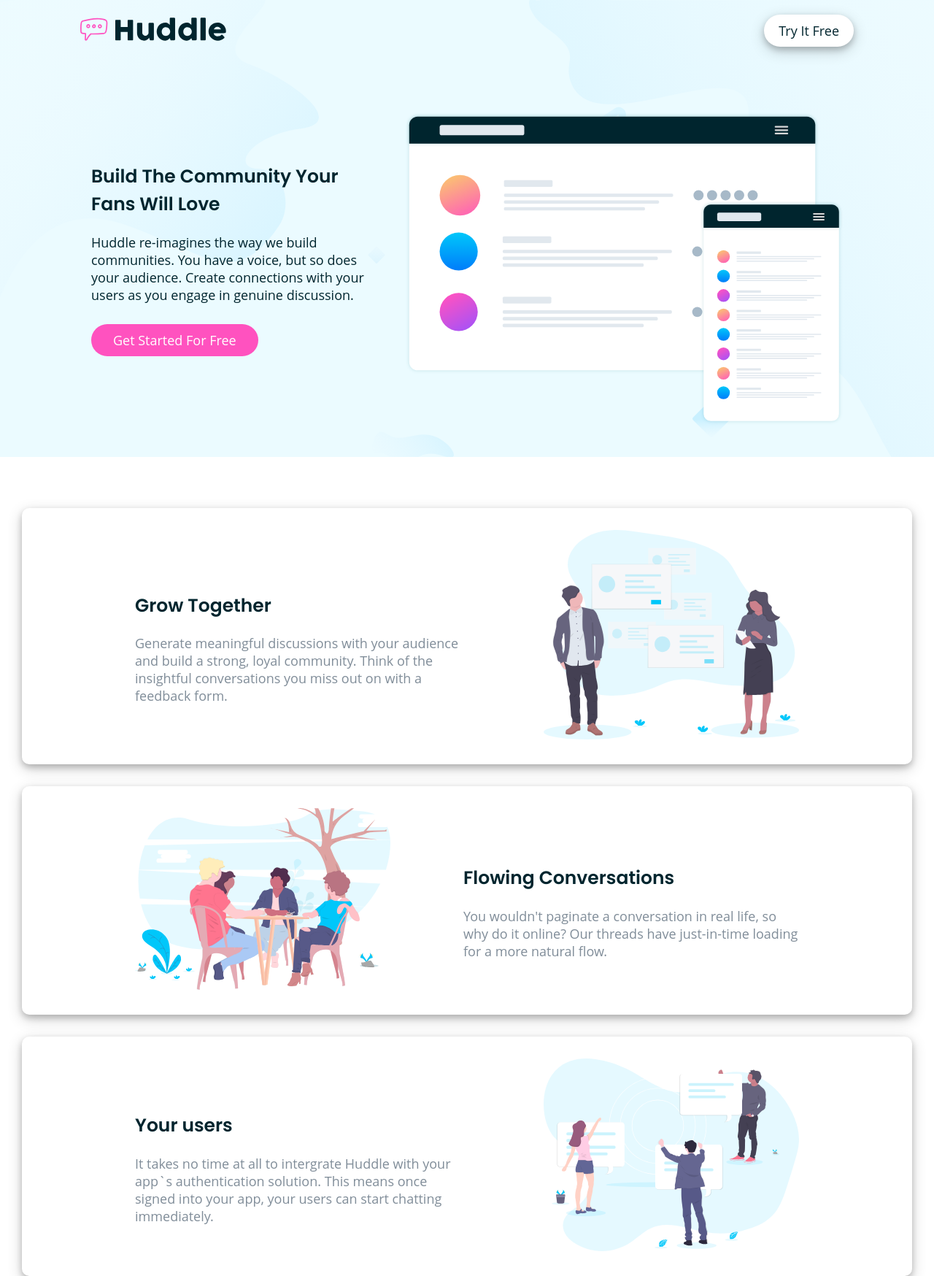
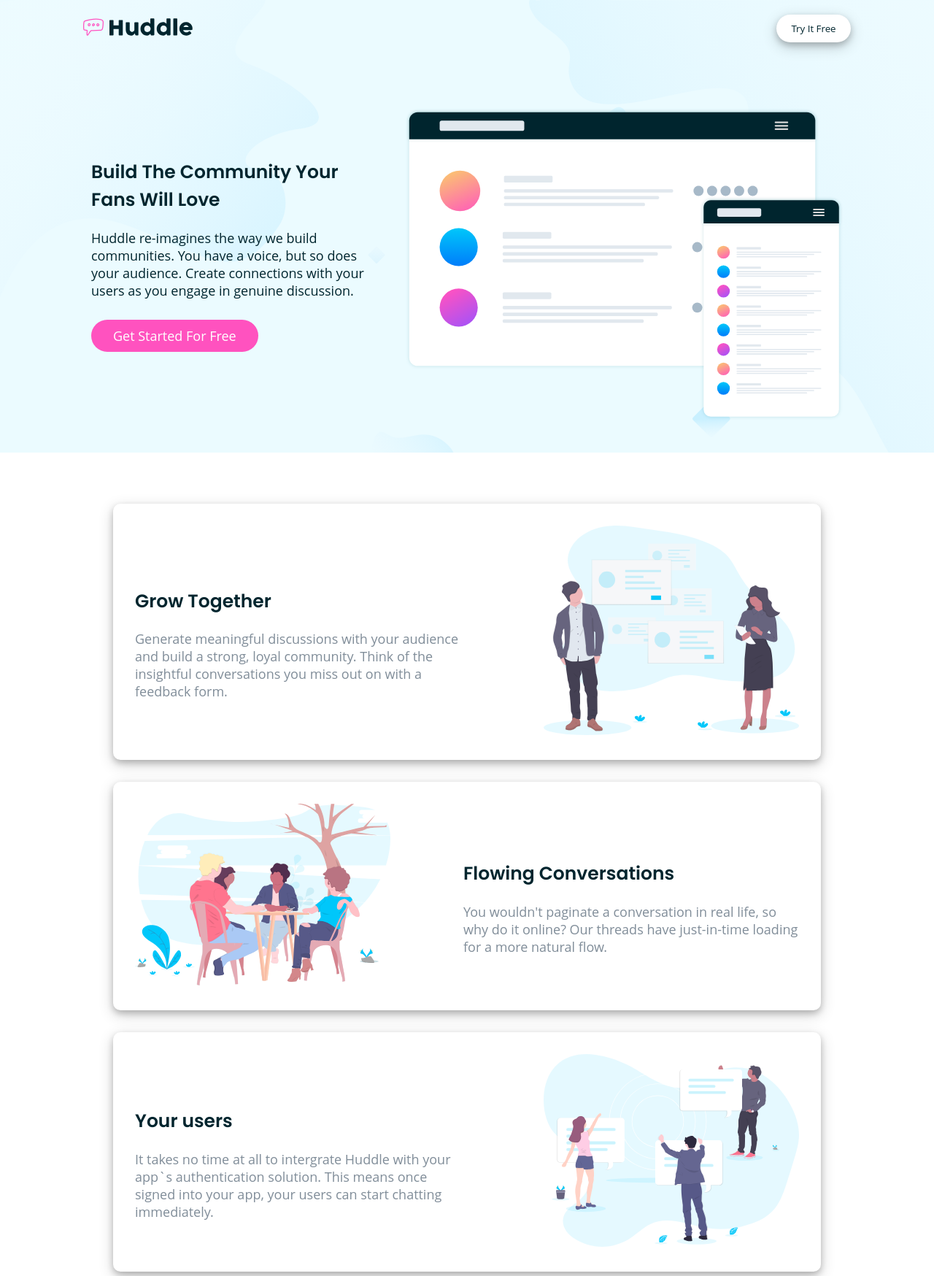
Before and after one commit to fidexcode/Huddle-landing-page, a plain HTML site: page index.html in a window 1280 px wide. Shown: the top 1748 px of the page at 73% size. Drawn offline with nearby package versions, Linux system fonts and the light colour scheme.

Commit message:
done working on the responsiveness

```diff
--- a/index.html
+++ b/index.html
@@ -13,12 +13,12 @@
       rel="stylesheet"
       href="https://cdn.jsdelivr.net/npm/bootstrap-icons@1.11.3/font/bootstrap-icons.min.css"
     />
-    <!--<link
+    <link
       rel="icon"
       type="image/png"
       sizes="32x32"
       href="./images/favicon-32x32.png"
-    />-->
+    />
     <link rel="stylesheet" href="styles.css" />
     <title>
       Frontend Mentor | Huddle landing page with alternating feature blocks
@@ -27,7 +27,7 @@
   <body>
     <header>
       <div class="navbar">
-        <div class="logo"><img src="images/logo.svg" alt="" /></div>
+        <div class="logo"><img src="images/logo.svg" alt="logo" /></div>
         <div><button class="free-btn">Try It Free</button></div>
       </div>
       <article>
--- a/styles.css
+++ b/styles.css
@@ -1,15 +1,10 @@
-body {
-  margin: 0;
-  padding: 0;
-  box-sizing: border-box;
-  background-color: #fff;
-}
 :root {
   /*Colors*/
   --pink: hsl(322, 100%, 66%);
   --Very-Pale-Cyan: hsl(193, 100%, 96%);
   --Very-Dark-Cyan: hsl(192, 100%, 9%);
   --Grayish-Blue: hsl(208, 11%, 55%);
+  --white: #fff;
 
   /*Typography*/
   --h-font-size: 25px;
@@ -18,6 +13,12 @@ body {
   --b-font-family: "Open Sans", sans-serif;
   --b-weights: 400, 700;
   --b-font-size: 18px;
+}
+body {
+  margin: 0;
+  padding: 0;
+  box-sizing: border-box;
+  background-color: var(--white);
 }
 
 header {
@@ -38,7 +39,7 @@ header {
   padding: 10px 20px;
   font-family: var(--b-font-family);
   font-weight: var(--b-weights);
-  background-color: #fff;
+  background-color: var(--white);
   border: none;
   border-radius: 30px;
   color: var(--Very-Dark-Cyan);
@@ -71,7 +72,7 @@ article {
 .section-1 button {
   border: none;
   outline: none;
-  color: #fff;
+  color: var(--white);
   border-radius: 30px;
   padding: 10px 30px;
   margin-top: 10px;
@@ -85,7 +86,8 @@ article {
 }
 main {
   padding: 20px;
-  /*margin-bottom: 100px;*/
+  display: grid;
+  justify-content: center;
 }
 .section {
   display: grid;
@@ -93,7 +95,7 @@ main {
   border-radius: 10px;
   padding: 30px;
   margin-top: 30px;
-  background-color: #fff;
+  background-color: var(--white);
   box-shadow:
     0 4px 8px 0 rgba(0, 0, 0, 0.2),
     0 6px 20px 0 rgba(0, 0, 0, 0.19);
@@ -123,6 +125,7 @@ main {
   display: grid;
   justify-content: center;
   bottom: -110px;
+  z-index: 1;
 }
 .section-1 {
   display: grid;
@@ -130,7 +133,7 @@ main {
   text-align: center;
   padding: 10px;
   border-radius: 10px;
-  background-color: #fff;
+  background-color: var(--white);
   box-shadow:
     0 4px 8px 0 rgba(0, 0, 0, 0.2),
     0 6px 20px 0 rgba(0, 0, 0, 0.19);
@@ -143,7 +146,7 @@ main {
   line-height: 30px;
 }
 .socials .bi {
-  border: 1px solid #fff;
+  border: 1px solid var(--white);
   padding: 10px;
   border-radius: 50%;
   margin: 10px;
@@ -152,14 +155,14 @@ footer {
   font-family: var(--b-font-family);
   /*font-size: var(--b-font-size);*/
   background-color: var(--Very-Dark-Cyan);
-  color: #fff;
+  color: var(--white);
   padding: 20px;
 }
 .info {
   margin-top: 160px;
 }
 .my-svg {
-  fill: #fff;
+  fill: var(--white);
 }
 .location,
 .phone,
@@ -175,13 +178,9 @@ footer {
   header {
     background-image: url(images/bg-hero-desktop.svg);
   }
-  .navbar .logo img {
-    width: 200px;
-    margin-left: 30px;
-  }
-  .navbar .free-btn {
-    margin-right: 40px;
-    font-size: var(--b-font-size);
+  .navbar {
+    justify-content: center;
+    gap: 500px;
   }
   article {
     display: flex;
@@ -232,6 +231,9 @@ footer {
   .fc-text {
     order: 2;
   }
+  .section-1-container {
+    bottom: -150px;
+  }
   .section-1 {
     width: 600px;
     padding: 30px 10px;
@@ -253,11 +255,9 @@ footer {
   }
 }
 @media only screen and (min-width: 1024px) {
-  .navbar .logo img {
-    margin-left: 100px;
-  }
-  .navbar .free-btn {
-    margin-right: 100px;
+  .navbar {
+    justify-content: center;
+    gap: 800px;
   }
   .about-img {
     width: 600px;
```
